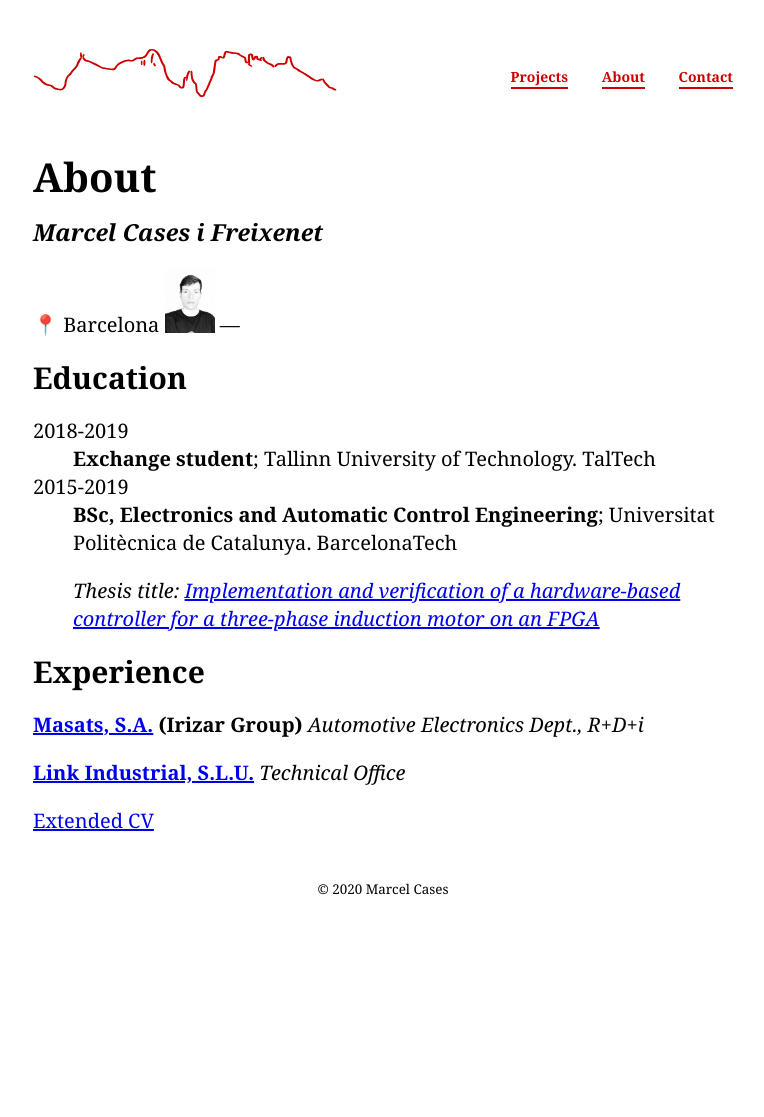
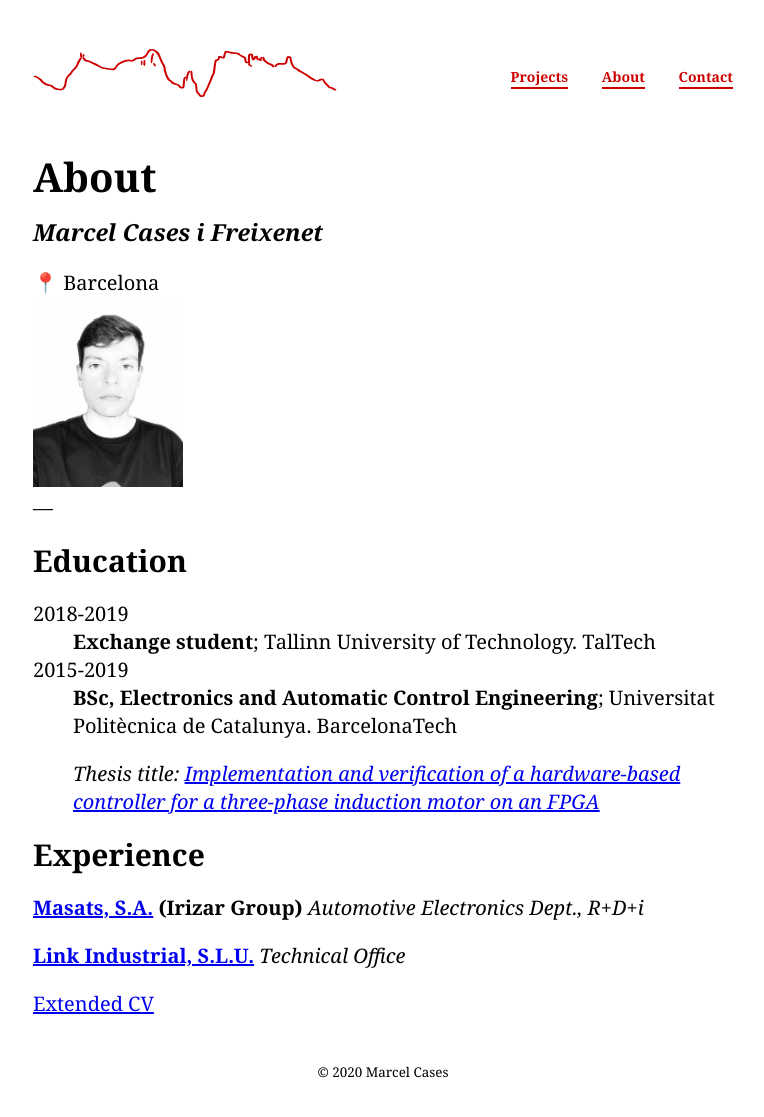
Before and after one commit to marcelcases/marcelcases.github.io, a Jekyll site: the page built from about.markdown, in a window 1280 px wide. Shown: the whole page, without its empty margins (257-1021 px from the left). Built offline with Jekyll 4.4.1, drawn with Linux system fonts in a browser that asks for light colours; comment, search, counter and statistics services are not loaded; before the commit the page ends 934 px from its top, so only the background shows below that.

Commit message:
Size fixed to 150px
Signed-off-by: Marcel Cases i Freixenet <m@rcel.xyz>

```diff
--- a/about.markdown
+++ b/about.markdown
@@ -10,7 +10,9 @@ date: 2017-10-01 12:00:00 +01:00
 
 ### _Marcel Cases i Freixenet_
 &#x1F4CD; Barcelona
-<img src="/images/marcel.jpg" alt="drawing" width="50"/>
+<br>
+<img src="/images/marcel.jpg" alt="drawing" width="150"/>
+<br>
 ---
 
 Education
```
